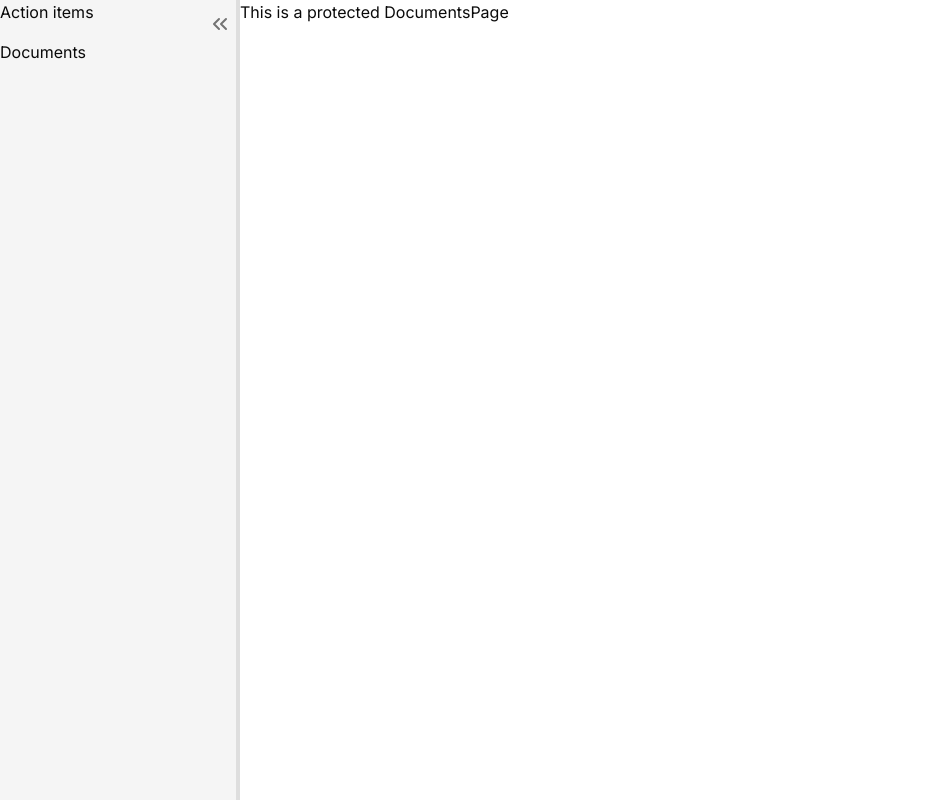
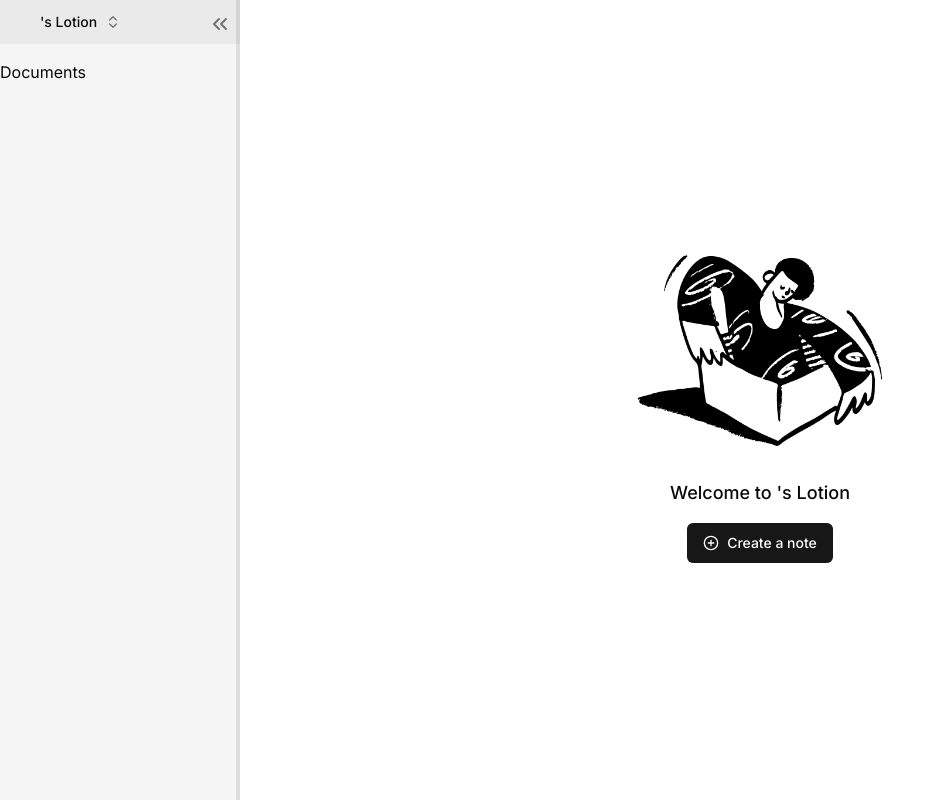
Before and after one commit to ArfinHasib/Lotion-A-Notion-Clone, a Next.js app: page /documents in a window 1280 px wide. Shown: the whole page, without its empty margins (0-945 px from the left). Built offline with nearby package versions, Linux system fonts and the light colour scheme; no server answers.

Commit message:
Building user settings and user page elements

```diff
--- a/app/(main)/(routes)/documents/page.tsx
+++ b/app/(main)/(routes)/documents/page.tsx
@@ -1,5 +1,38 @@
+'use client';
+
+import Image from 'next/image';
+import { useUser } from '@clerk/clerk-react';
+import { PlusCircle } from 'lucide-react';
+import { Button } from '@/components/ui/button';
+
 const DocumentsPage = () => {
-   return <div>This is a protected DocumentsPage</div>;
+   const { user } = useUser();
+
+   return (
+      <div className='h-full flex flex-col items-center justify-center space-y-4'>
+         <Image
+            src='/empty.png'
+            alt='empty'
+            height='300'
+            width='300'
+            className='dark:hidden'
+         />
+         <Image
+            src='/empty-dark.png'
+            alt='empty'
+            height='300'
+            width='300'
+            className='hidden dark:block'
+         />
+         <h2 className='text-lg font-medium'>
+            Welcome to {user?.firstName}&apos;s Lotion
+         </h2>
+         <Button>
+            <PlusCircle className='h-4 w-4 mr-2' />
+            Create a note
+         </Button>
+      </div>
+   );
 };
 
 export default DocumentsPage;
--- a/app/(main)/_components/navigation.tsx
+++ b/app/(main)/_components/navigation.tsx
@@ -5,6 +5,7 @@
 import { usePathname } from 'next/navigation';
 import { ElementRef, useEffect, useRef, useState } from 'react';
 import { useMediaQuery } from 'usehooks-ts';
+import { UserItem } from './user-item';
 
 export const Navigation = () => {
    const pathname = usePathname();
@@ -115,7 +116,7 @@
                <ChevronsLeft className='h-6 w-6' />
             </div>
             <div>
-               <p>Action items</p>
+               <UserItem />
             </div>
 
             <div className='mt-4'>
--- /dev/null
+++ b/app/(main)/_components/user-item.tsx
@@ -0,0 +1,68 @@
+'use client';
+
+import { ChevronsLeftRight } from 'lucide-react';
+
+import { Avatar, AvatarImage } from '@/components/ui/avatar';
+import {
+   DropdownMenu,
+   DropdownMenuContent,
+   DropdownMenuItem,
+   DropdownMenuLabel,
+   DropdownMenuSeparator,
+   DropdownMenuTrigger,
+} from '@/components/ui/dropdown-menu';
+import { SignOutButton } from '@clerk/clerk-react';
+
+export const UserItem = ({ user }) => {
+   return (
+      <DropdownMenu>
+         <DropdownMenuTrigger asChild>
+            <div
+               role='button'
+               className='flex items-center text-sm p-3 w-full hover:bg-primary/5'
+            >
+               <div className='gap-x-2 flex items-center max-w-[150px]'>
+                  <Avatar className='h-5 w-5'>
+                     <AvatarImage src={user?.imageUrl} />
+                  </Avatar>
+                  <span className='text-start font-medium line-clamp-1'>
+                     {user?.fullName}&apos;s Lotion
+                  </span>
+               </div>
+               <ChevronsLeftRight className='rotate-90 ml-2 text-muted-foreground h-4 w-4' />
+            </div>
+         </DropdownMenuTrigger>
+         <DropdownMenuContent
+            className='w-80'
+            align='start'
+            alignOffset={11}
+            forceMount
+         >
+            <div className='flex flex-col space-y-4 p-2'>
+               <p className='text-xs font-medium leading-none text-muted-foreground'>
+                  {user?.emailAddresses[0].emailAddress}
+               </p>
+               <div className='flex items-center gap-x-2'>
+                  <div className='rounded-md bg-secondary p-1'>
+                     <Avatar className='h-8 w-8'>
+                        <AvatarImage src={user?.imageUrl} />
+                     </Avatar>
+                  </div>
+                  <div className='space-y-1'>
+                     <p className='text-sm line-clamp-1'>
+                        {user?.fullName}&apos;s Lotion
+                     </p>
+                  </div>
+               </div>
+            </div>
+            <DropdownMenuSeparator />
+            <DropdownMenuItem
+               asChild
+               className='w-full cursor-pointer text-muted-foreground'
+            >
+               <SignOutButton>Lot Out</SignOutButton>
+            </DropdownMenuItem>
+         </DropdownMenuContent>
+      </DropdownMenu>
+   );
+};
--- /dev/null
+++ b/components/ui/avatar.tsx
@@ -0,0 +1,50 @@
+"use client"
+
+import * as React from "react"
+import * as AvatarPrimitive from "@radix-ui/react-avatar"
+
+import { cn } from "@/lib/utils"
+
+const Avatar = React.forwardRef<
+  React.ElementRef<typeof AvatarPrimitive.Root>,
+  React.ComponentPropsWithoutRef<typeof AvatarPrimitive.Root>
+>(({ className, ...props }, ref) => (
+  <AvatarPrimitive.Root
+    ref={ref}
+    className={cn(
+      "relative flex h-10 w-10 shrink-0 overflow-hidden rounded-full",
+      className
+    )}
+    {...props}
+  />
+))
+Avatar.displayName = AvatarPrimitive.Root.displayName
+
+const AvatarImage = React.forwardRef<
+  React.ElementRef<typeof AvatarPrimitive.Image>,
+  React.ComponentPropsWithoutRef<typeof AvatarPrimitive.Image>
+>(({ className, ...props }, ref) => (
+  <AvatarPrimitive.Image
+    ref={ref}
+    className={cn("aspect-square h-full w-full", className)}
+    {...props}
+  />
+))
+AvatarImage.displayName = AvatarPrimitive.Image.displayName
+
+const AvatarFallback = React.forwardRef<
+  React.ElementRef<typeof AvatarPrimitive.Fallback>,
+  React.ComponentPropsWithoutRef<typeof AvatarPrimitive.Fallback>
+>(({ className, ...props }, ref) => (
+  <AvatarPrimitive.Fallback
+    ref={ref}
+    className={cn(
+      "flex h-full w-full items-center justify-center rounded-full bg-muted",
+      className
+    )}
+    {...props}
+  />
+))
+AvatarFallback.displayName = AvatarPrimitive.Fallback.displayName
+
+export { Avatar, AvatarImage, AvatarFallback }
--- a/package.json
+++ b/package.json
@@ -10,6 +10,7 @@
   },
   "dependencies": {
     "@clerk/clerk-react": "^4.28.0",
+    "@radix-ui/react-avatar": "^1.0.4",
     "@radix-ui/react-dropdown-menu": "^2.0.6",
     "@radix-ui/react-slot": "^1.0.2",
     "class-variance-authority": "^0.7.0",
```
Also changed, not shown: components/ui/dropdown-menu.tsx (+51 -51 lines), 1 other file (tests, documents, lock files or other folders).
